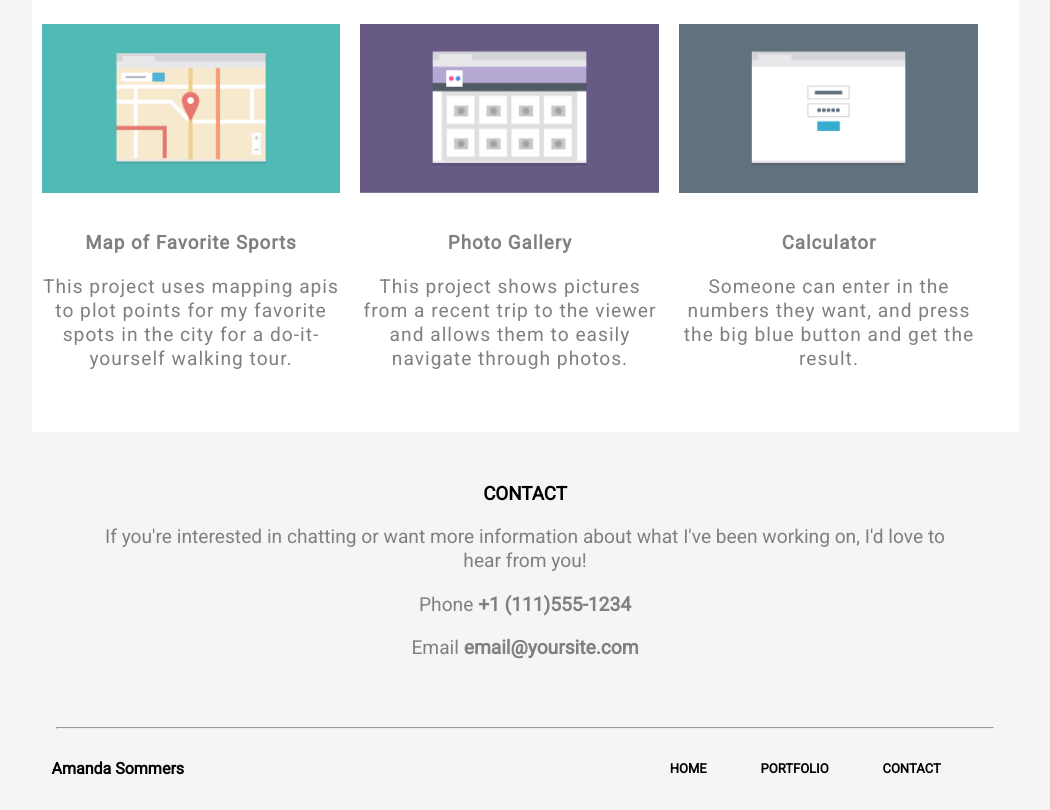
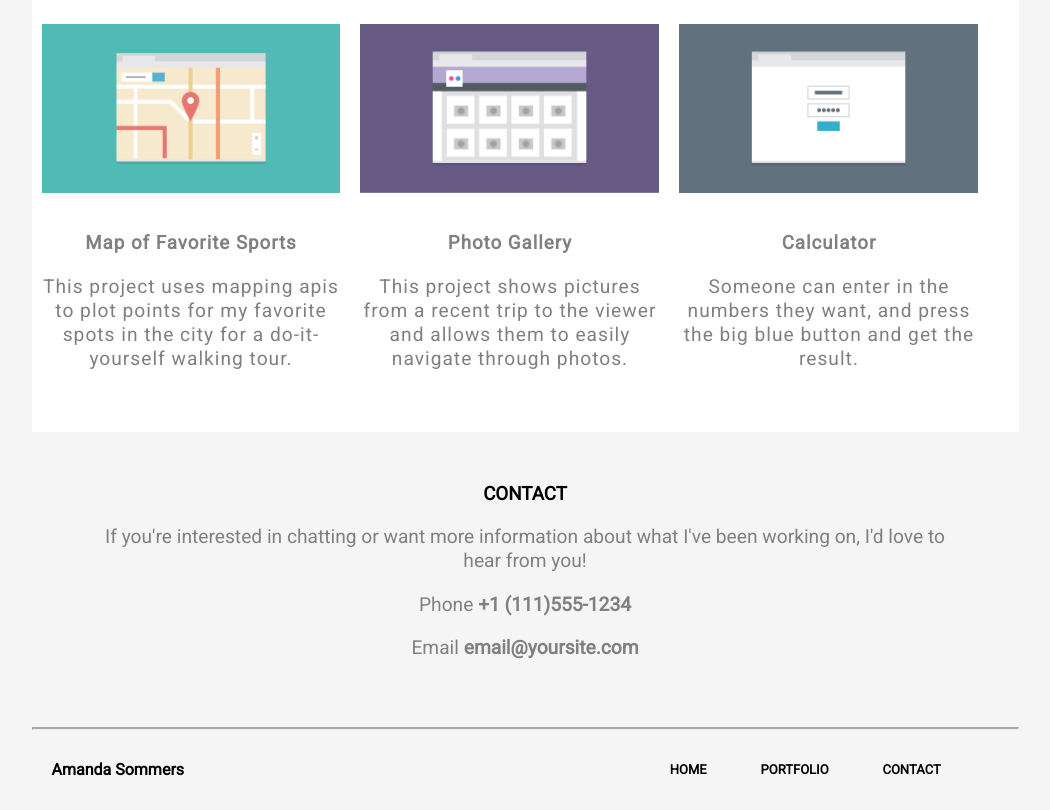
Before and after one commit to Asommershs/treehouse-techdegree-project-unit2, a plain HTML site: page index.html in a window 1280 px wide. Shown: the part 1095-1905 px from the top of the page, without its empty margins (115-1165 px from the left). Drawn offline with Linux system fonts and the light colour scheme.

Commit message:
revised CSS

```diff
--- a/css/styles.css
+++ b/css/styles.css
@@ -198,11 +198,11 @@ footer {
       display: none;
   }
 
-  hr {
-    top: 10x;
-    border-top: 2 px solid darkgrey;
+  hr  {
+    top: 10px;
+    border-top: 2px solid darkgrey;
     margin: 0 auto;
-    width: 95%
+    width: 100%
   }
 
   footer, .footer-nav, .full {
```
